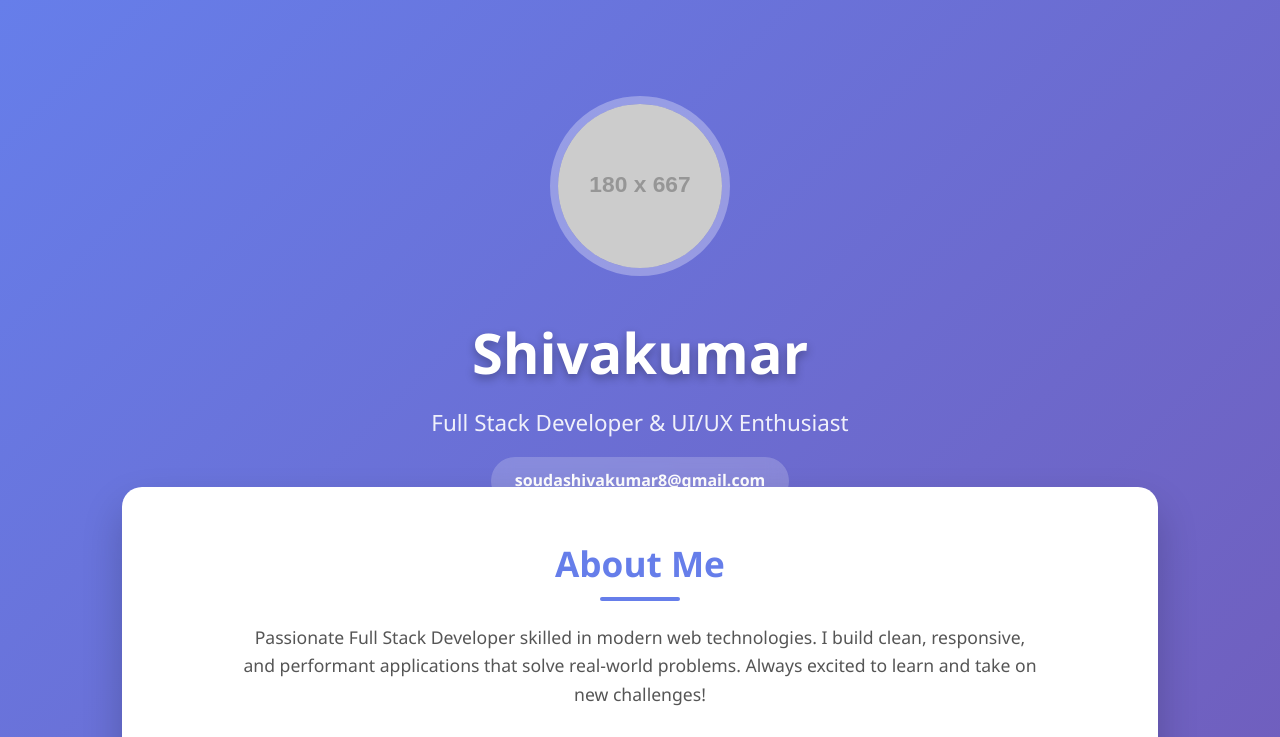
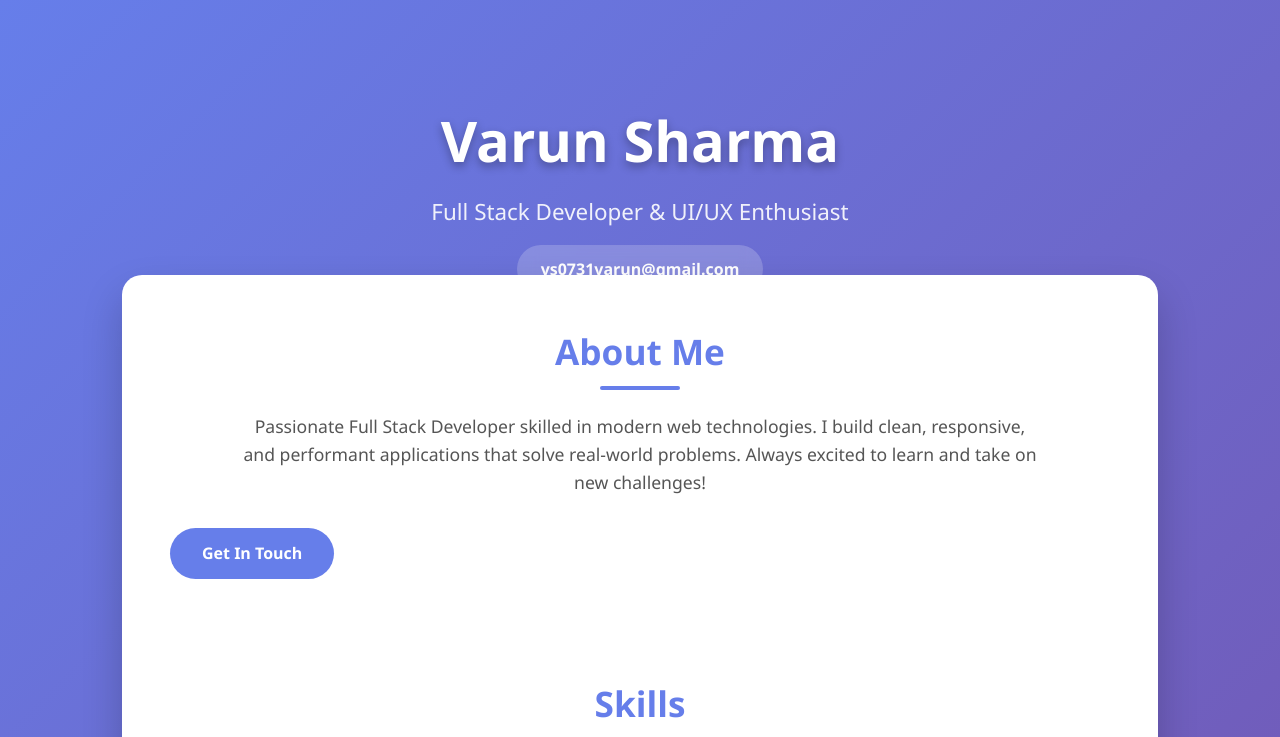
Before and after one commit to varunn31-git/personal-portfolio, a plain HTML site: page index.html in a window 1280 px wide. Shown: the top 737 px of the page. Drawn offline with Linux system fonts and the light colour scheme; placeholder pictures from the web are drawn by us.

Commit message:
Add files via upload
guddalo petuko

```diff
--- a/index.html
+++ b/index.html
@@ -3,7 +3,7 @@
 <head>
   <meta charset="UTF-8" />
   <meta name="viewport" content="width=device-width, initial-scale=1.0"/>
-  <title>Shivakumar | Full Stack Developer</title>
+  <title>Varun Sharma | Full Stack Developer</title>
   <style>
     * { margin: 0; padding: 0; box-sizing: border-box; }
     body {
@@ -83,10 +83,9 @@
 <body>
   <div class="container">
     <header>
-      <img src="https://via.placeholder.com/180/667eea/ffffff?text=SK" alt="Shivakumar" class="profile-img"/>
-      <h1>Shivakumar</h1>
+      <h1>Varun Sharma</h1>
       <p class="tagline">Full Stack Developer & UI/UX Enthusiast</p>
-      <div class="email">soudashivakumar8@gmail.com</div>
+      <div class="email">vs0731varun@gmail.com</div>
     </header>
 
     <main>
@@ -97,7 +96,7 @@
           I build clean, responsive, and performant applications that solve real-world problems.
           Always excited to learn and take on new challenges!
         </p>
-        <a href="mailto:soudashivakumar8@gmail.com" class="btn">Get In Touch</a>
+        <a href="mailto:vs0731varun@gmail.com" class="btn">Get In Touch</a>
       </section>
 
       <section class="skills">
@@ -156,7 +155,7 @@
 
     <footer>
       <p>Made with Love by Shivakumar © 2025</p>
-      <p><a href="mailto:soudashivakumar8@gmail.com" style="color:white;text-decoration:underline;">
+      <p><a href="mailto:vs0731varun@gmail.com" style="color:white;text-decoration:underline;">
         soudashivakumar8@gmail.com</a></p>
     </footer>
   </div>
```
